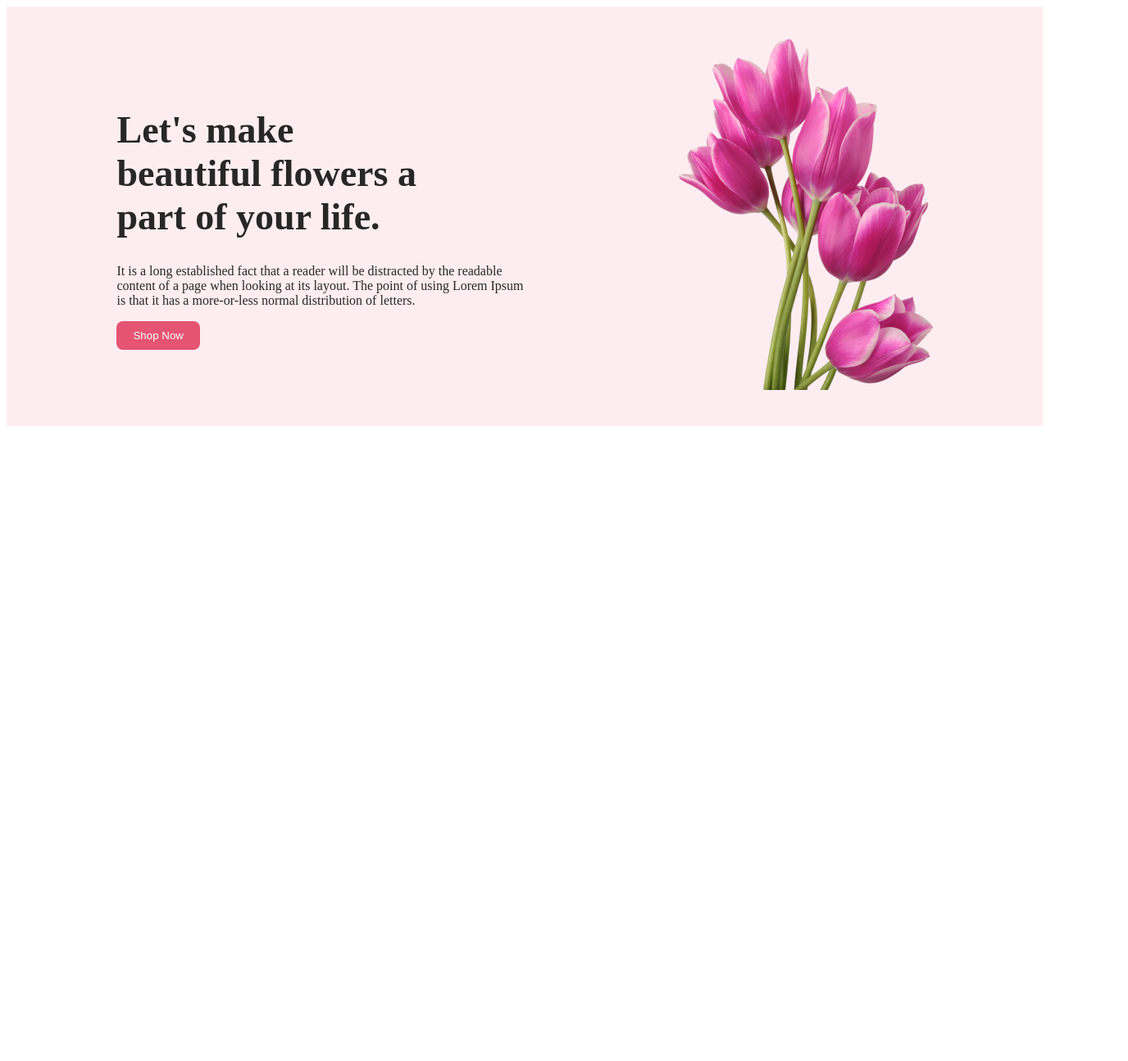
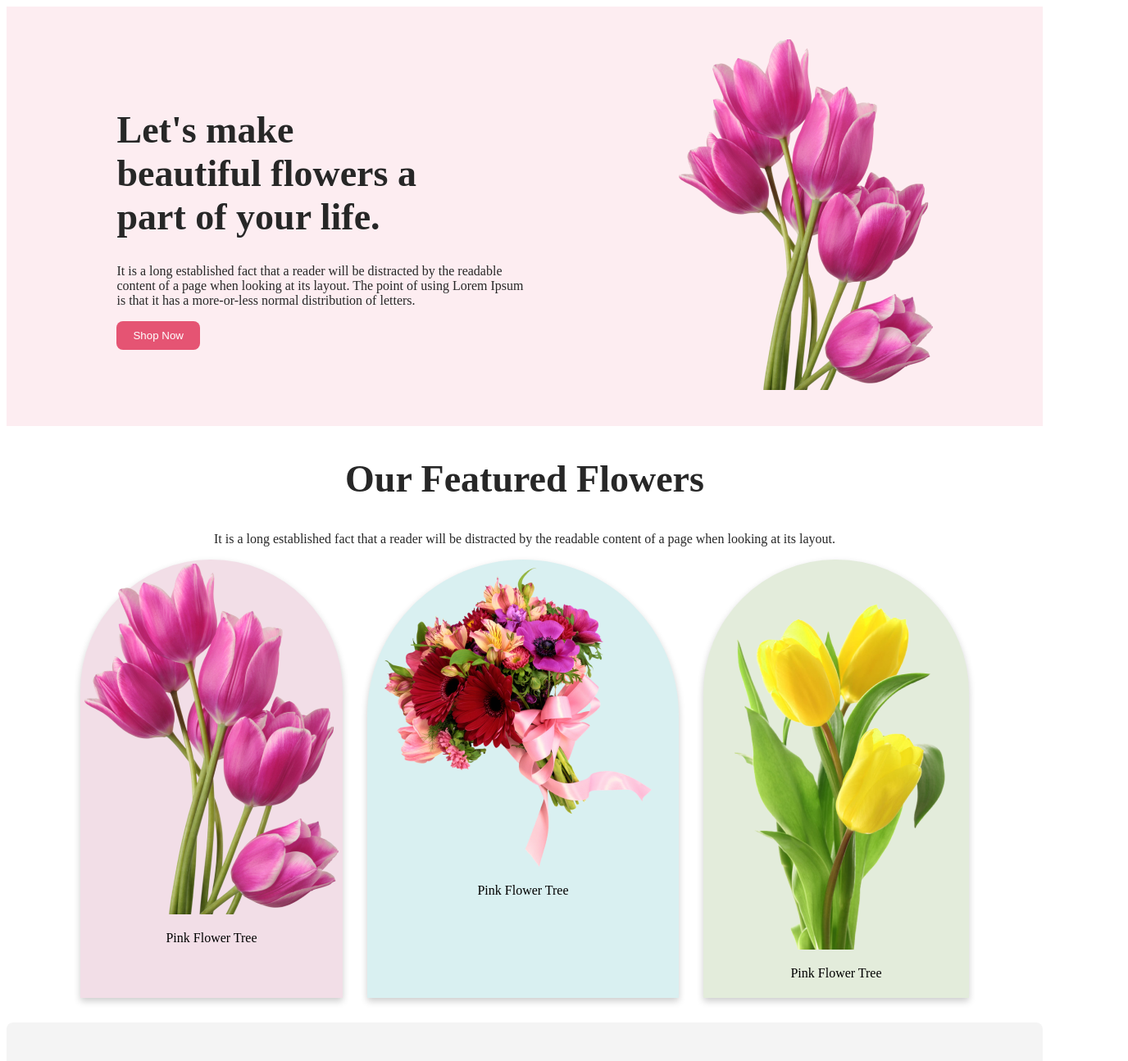
Before and after one commit to kolpona-akter/flower-shop, a plain HTML site: page index.html in a window 1280 px wide. Shown: the top 1295 px of the page at 82% size, 1376 px wide, since content can reach past the window. Before the commit the page ends 800 px from the top, so only its background shows below. Drawn offline with Linux system fonts and the light colour scheme.

Commit message:
main section

```diff
--- a/index.html
+++ b/index.html
@@ -21,7 +21,7 @@
       </div>
 
     </header>
-    <!-- <main>
+     <main>
         <section class="feature">
             <h2 class="title">Our Featured Flowers</h1>
             <p class="description">It is a long established fact that a reader will be distracted by the readable content of a page when looking at its layout.</p>
@@ -129,12 +129,12 @@
 
 
     </main>
-    <footer class="footer">
+    <!-- <footer class="footer">
         <h1 class="title"> <span style="color:rgba(229, 84, 115, 1) ;">Flower</span> <span style="color: azure;">Shop</span></h1>
         <p><span style="color:white; font-size: 25px;">It is a long established fact that a reader will be distracted by the readable <br> content of a page when looking at its layout.</span></p>
         <p style="color: white;">&copy; <time datetime="2020-2023">2020-2023</time>, FloweShop.com.All right reserved</p>
 
 
-    </footer> -->
+    </footer>  -->
 </body>
 </html>
```
